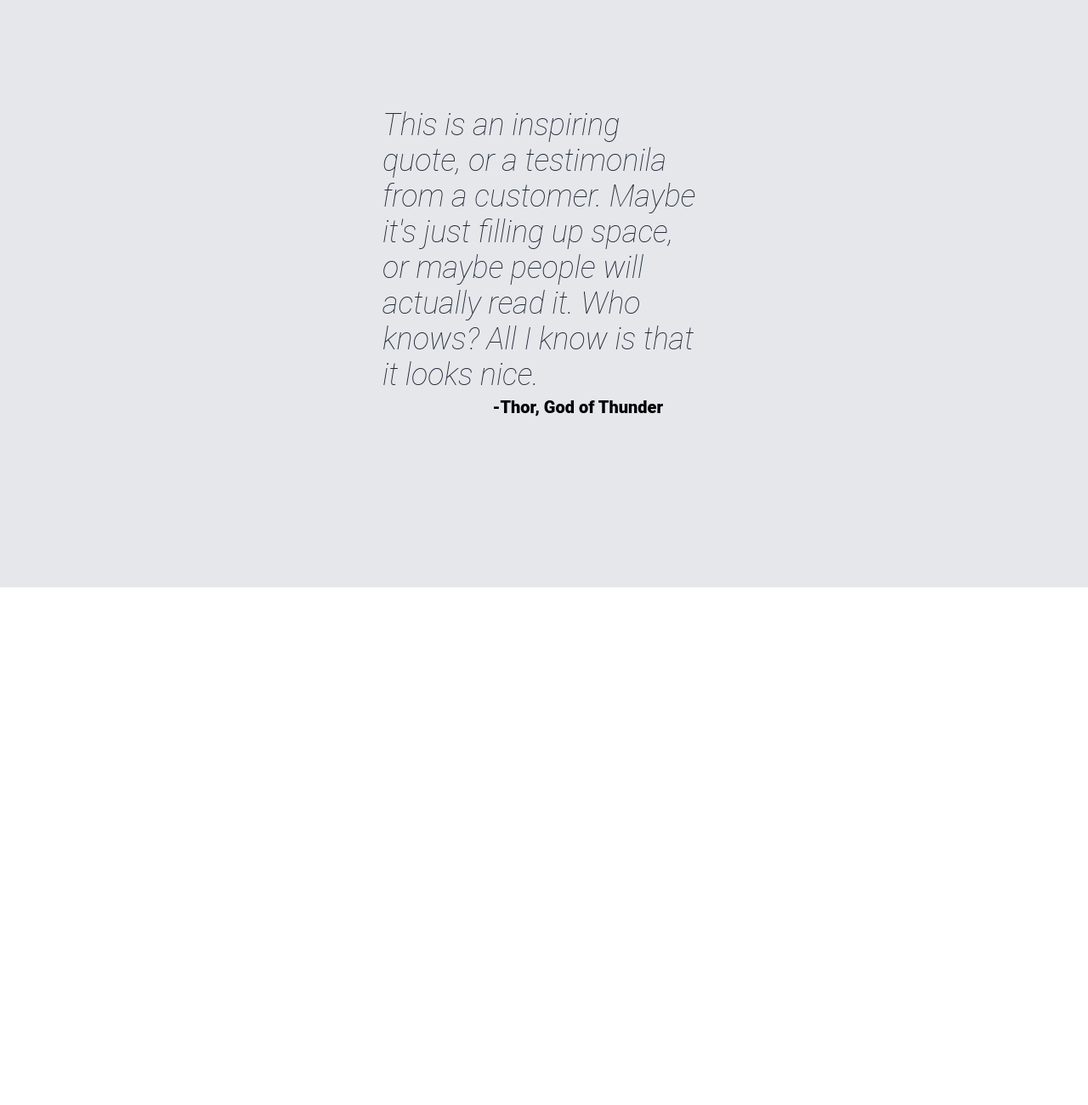
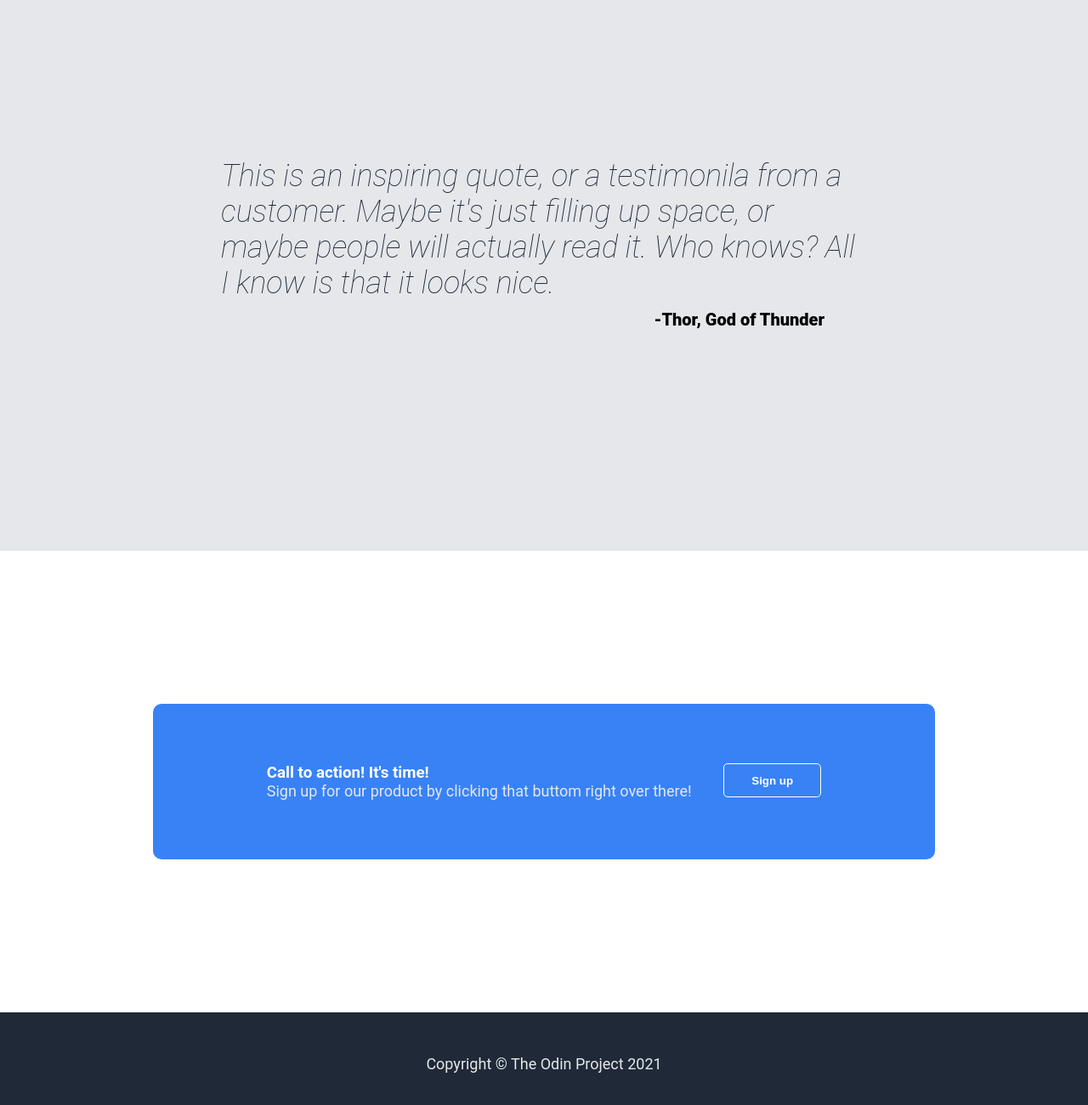
Before and after one commit to verbrannt-bob/odin-landing-page, a plain HTML site: page index.html in a window 1280 px wide. Shown: the part 1108-2408 px from the top of the page at 85% size. Before the commit the page ends 1799 px from the top, so only its background shows below. Drawn offline with Linux system fonts and the light colour scheme.

Commit message:
Create the ads subsection and the footer in html + css

```diff
--- a/index.html
+++ b/index.html
@@ -51,7 +51,7 @@
         </div>
 
 
-        <div id="quote" class="container_c">
+        <div class="container_c quote">
             <div class="container_c" id="q_textbox">
                 <p id="quote_text">This is an inspiring quote, or a testimonila from a customer. Maybe it's just filling up space, or maybe people will actually read it. Who knows? All I know is that it looks nice.</p>
                 <p id="quote_credit">-Thor, God of Thunder</p>
@@ -59,11 +59,20 @@
         </div>
 
         <div class="ads">
+            <div class="container_r" id="ad_box">
+                <div class="container_c">
+                    <h3 id="call">Call to action! It's time!</h3>
+                    <p class="text">Sign up for our product by clicking that buttom right over there!</p>
+                </div>
+                <button class="press" id="call_button">Sign up</button>
+            </div>
         </div>
     </div>
 
     <div class="footer">
-
+        <div class="container_c">
+            <p class="text">Copyright &copy; The Odin Project 2021</p>
+        </div>
     </div>
 </body>
 </html>
--- a/styles.css
+++ b/styles.css
@@ -84,9 +84,9 @@ ul{
     background-color: #3882f6;
     color: white;
     width: 115px;
-    height: 50px;
+    height: 40px;
     padding: 10px;
-    flex: 0;
+    flex: 0 0 auto;
     border: 0;
     border-radius: 5px;
 }
@@ -141,13 +141,13 @@ ul{
 
 }
 
-#quote {
+.quote {
     background-color: #e5e7eb;
 }
 
 #q_textbox {
-    padding: 200px 450px;
-    gap: 5px;
+    padding: 260px;
+    gap: 10px;
 }
 
 #quote_text {
@@ -163,3 +163,35 @@ ul{
     text-align: right;
     margin-right: 50px;
 }
+
+.ads {
+    display: flex;
+    padding: 180px;
+    justify-content: center;
+    align-items: center;
+}
+
+#ad_box {
+    background-color: #3882f6;
+    justify-content: space-around;
+    flex: 1 1 auto;
+    padding: 70px 115px;
+    border-radius: 10px;
+}
+
+#call {
+    color: white;
+}
+
+
+#call_button {
+    border: 1px solid white;
+}
+
+.footer {
+    display: flex;
+    justify-content: center;
+    align-items: center;
+    background-color: #1f2937;
+    padding: 50px 0;
+}
```
